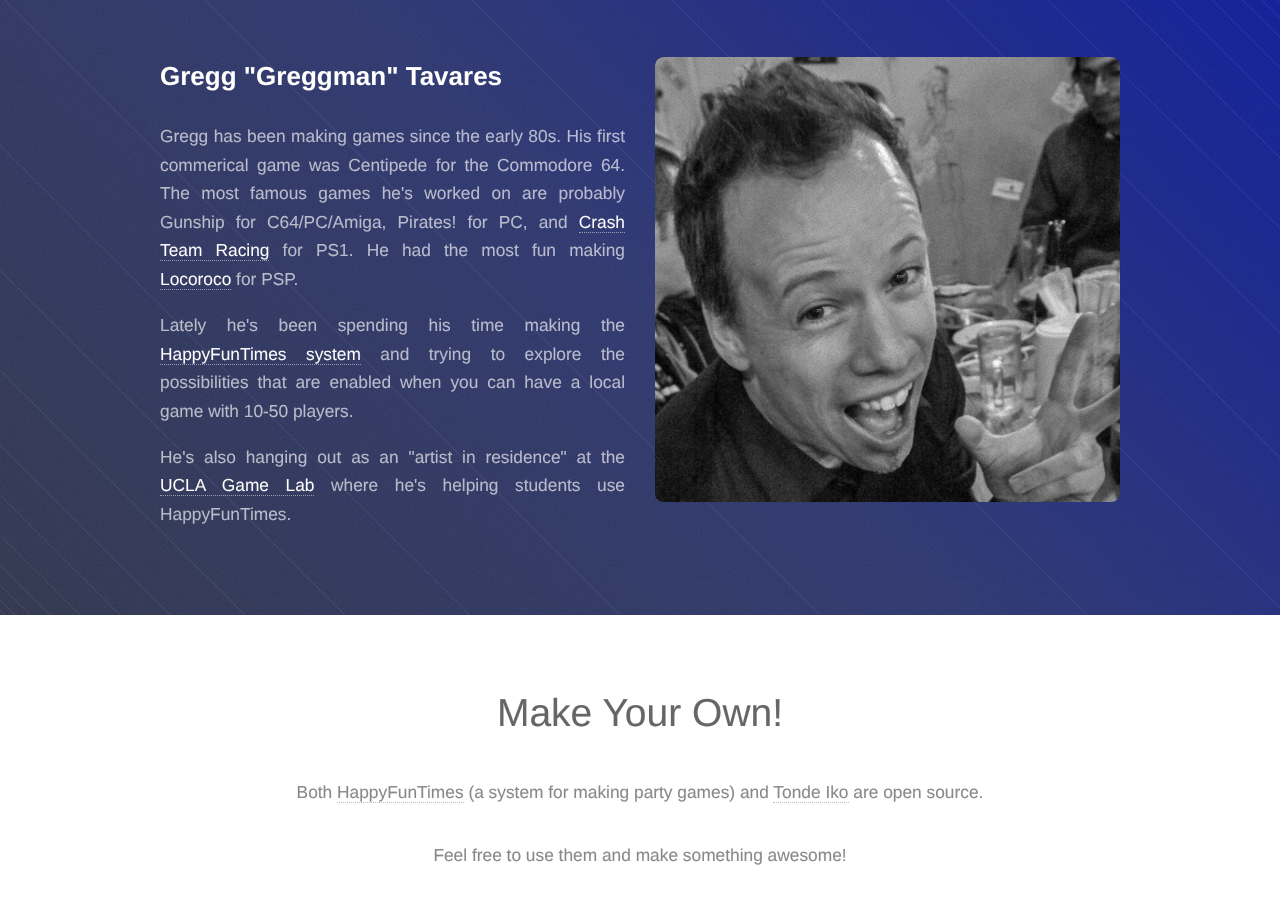
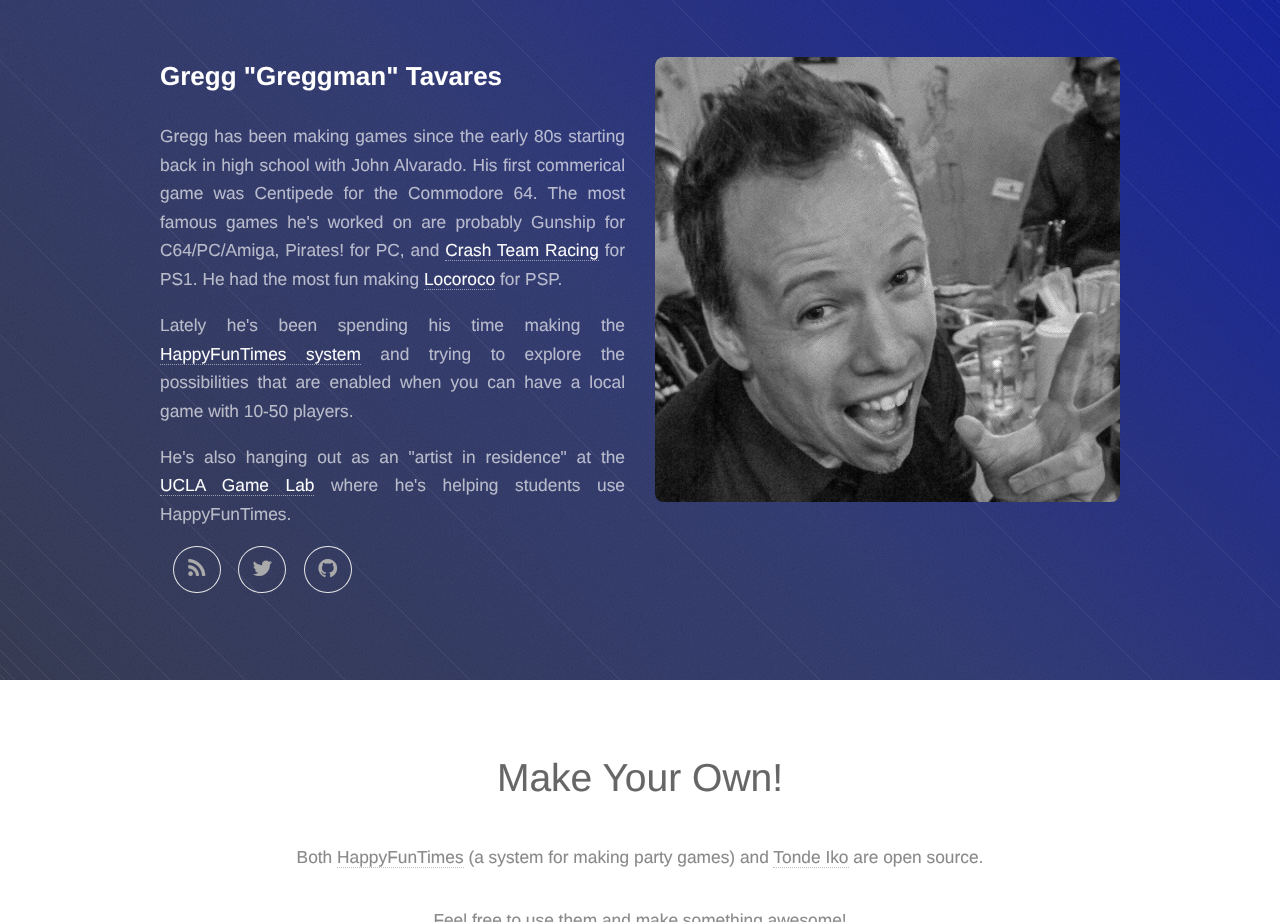
Before and after one commit to greggman/hft-tonde-iko, a plain HTML site: page index.html in a window 1280 px wide. Shown: the part 4940-5862 px from the top of the page. Drawn offline with Linux system fonts and the light colour scheme.

Commit message:
add links for gregg

```diff
--- a/index.html
+++ b/index.html
@@ -154,7 +154,7 @@
                         <div class="row">
                             <div class="6u">
                                 <h3>Gregg "Greggman" Tavares</h3>
-                                <p>Gregg has been making games since the early 80s. His first commerical game was
+                                <p>Gregg has been making games since the early 80s starting back in high school with John Alvarado. His first commerical game was
                                 Centipede for the Commodore 64. The most famous games he's worked on are probably
                                 Gunship for C64/PC/Amiga, Pirates! for PC, and <a href="https://www.google.com/webhp?#q=crash+team+racing">Crash Team Racing</a> for PS1. He had
                                 the most fun making <a href="https://www.google.com/webhp?#q=locoroco">Locoroco</a> for PSP.</p>
@@ -163,6 +163,11 @@
                                 a local game with 10-50 players.</p>
                                 <p>He's also hanging out as an "artist in residence" at the <a href="http://games.ucla.edu">UCLA Game Lab</a>
                                 where he's helping students use HappyFunTimes.</p>
+                                <ul class="icons">
+                    <li><a href="http://games.greggman.com" class="icon fa-rss"><span class="label">Blog</span></a></li>
+                    <li><a href="http://twitter.com/greggman" class="icon fa-twitter"><span class="label">Blog</span></a></li>
+                    <li><a href="http://github.com/greggman" class="icon fa-github"><span class="label">GitHub</span></a></li>
+                                </ul>
                             </div>
                             <div class="6u">
                                 <span class="image featured"><img src="images/gregg.jpg" alt="" /></span>
```
